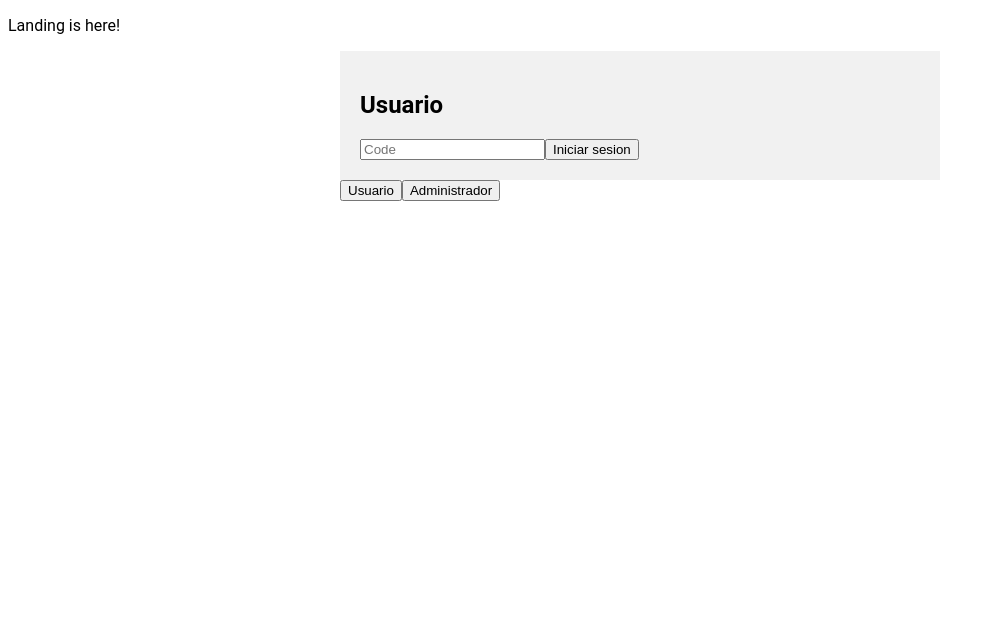
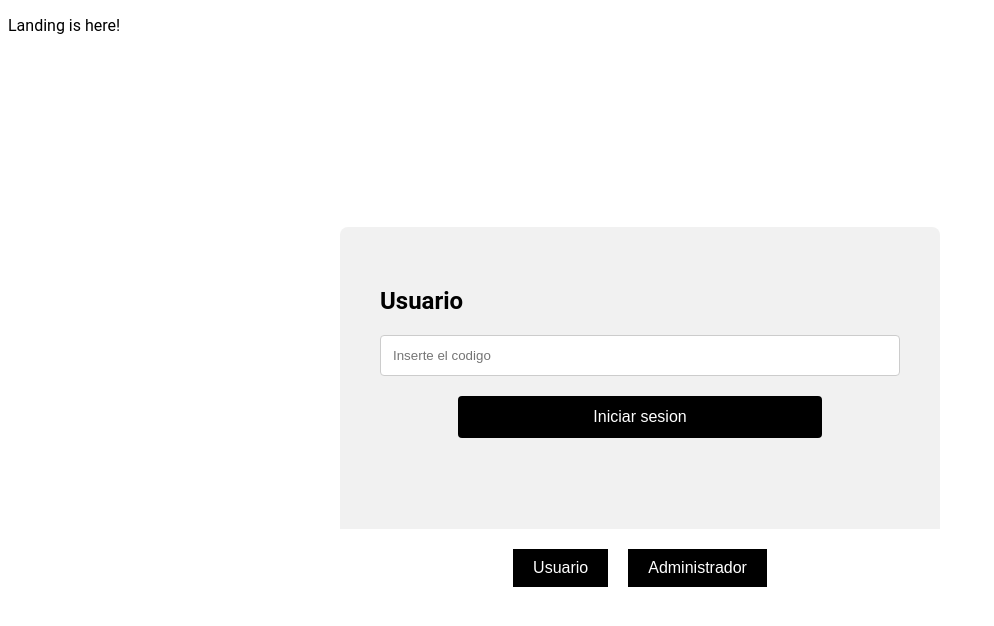
Before and after one commit to NullisNot/GoodToKnow-Front, an Angular app: page / in a window 1280 px wide. Shown: the top 626 px of the page, without its empty margins (0-994 px from the left). Built offline with nearby package versions, Linux system fonts and the light colour scheme.

Commit message:
Varios cambios

```diff
--- a/src/app/app.component.css
+++ b/src/app/app.component.css
@@ -1,3 +1,3 @@
 p{
 color: red;
-};
+}
--- a/src/app/components/Pages/landing/landing.component.css
+++ b/src/app/components/Pages/landing/landing.component.css
@@ -0,0 +1,5 @@
+.app-login {
+    display: flex;
+    justify-content: center;
+    padding-top: 10%;
+}
--- a/src/app/components/Pages/landing/landing.component.html
+++ b/src/app/components/Pages/landing/landing.component.html
@@ -1,6 +1,6 @@
 <div class="Home-Container">
     <main class="Landing-main">
         <p>Landing is here!</p>
-        <app-login/>
+        <app-login class="app-login"/>
     </main>
 </div>
--- a/src/app/components/layout/main/login/login.component.css
+++ b/src/app/components/layout/main/login/login.component.css
@@ -1,9 +1,11 @@
 .login-container {
     position: relative;
-    width: 100%;
+    width: 50%;
     max-width: 600px;
-    margin: auto;
+    margin: 50px auto;
     overflow: hidden;
+    border-radius: 8px;
+    background-color: #fff;
 }
 
 .toggler {
@@ -14,7 +16,7 @@
 
 .login-form {
     width: 50%;
-    padding: 20px;
+    padding: 40px;
     box-sizing: border-box;
 }
 
@@ -23,7 +25,7 @@
 }
 
 .login-admin {
-    background-color: #e1e1e1;
+    background-color: #f1f1f1;
 }
 
 .toggle-buttons {
@@ -36,6 +38,44 @@
     margin: 0 10px;
     padding: 10px 20px;
     cursor: pointer;
+    background-color: black;
+    border: none;
+    color: #fff;
+    font-size: 16px;
+}
+
+input[type="text"],
+input[type="password"]{
+    width: 100%;
+    padding: 12px;
+    margin-bottom: 10px;
+    border: 1px solid #ccc;
+    border-radius: 4px;
+    box-sizing: border-box;
+}
+
+.entry-button {
+    display: flex;
+    flex-direction: column;
+    align-items: center;
+
+}
+
+.button-login{
+    width: 70%;
+    padding: 12px 20px;
+    border: none;
+    border-radius: 4px;
+    background-color: black;
+    color: white;
+    text-align: center;
+    text-decoration: none;
+    display: inline-block;
+    font-size: 16px;
+    margin-top: 10px;
+    cursor: pointer;
+    transition-duration: 0.4s;
+    justify-content: center;
 }
 
 .toggle-left {
--- a/src/app/components/layout/main/login/login.component.html
+++ b/src/app/components/layout/main/login/login.component.html
@@ -2,21 +2,21 @@
     <div class="toggler" [ngClass]="{ 'toggle-left': isUser, 'toggle-right': isAdmin }">
         <div class="login-form login-user">
             <h2>Usuario</h2>
-            <form (ngSubmit)="userLogin()">
-                <input type="text" placeholder="Code" [(ngModel)]="user.code" name="code" required>
-                <button type="submit">Iniciar sesion</button>
+            <form (ngSubmit)="userLogin()" class="entry-button">
+                <input type="text" placeholder="Inserte el codigo" [(ngModel)]="user.code" name="code" required>
+                <button type="submit" class="button-login">Iniciar sesion</button>
             </form>
         </div>
-        <div class="login-admin">
+        <div class="login-form login-admin">
             <h2>Administrador</h2>
-            <form (ngSubmit)=" adminLogin">
-                <input type="text" placeholder="Admin" [(ngModel)]="admin.adminname" name="adminAdminname" required>
-                <input type="password" placeholder="Password" [(ngModel)]="admin.password" name="adminPassword" required>
-                <button type="submit">Iniciar sesion</button>
+            <form (ngSubmit)=" adminLogin" class="entry-button">
+                <input type="text" placeholder="Administrador" [(ngModel)]="admin.adminname" name="adminAdminname" required>
+                <input type="password" placeholder="Contraseña" [(ngModel)]="admin.password" name="adminPassword" required>
+                <button type="submit" class="button-login">Iniciar sesion</button>
             </form>
         </div>
     </div>
-    <div class="toogle-buttons">
+    <div class="toggle-buttons">
         <button (click)="toggle('user')">Usuario</button>
         <button (click)="toggle('admin')">Administrador</button>
     </div>
```
